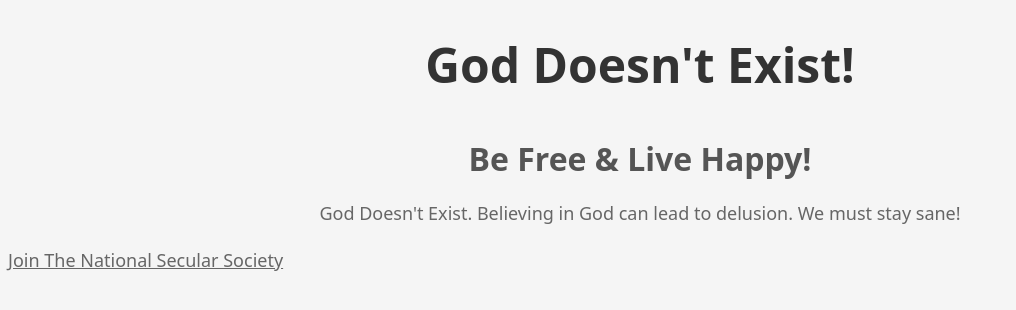
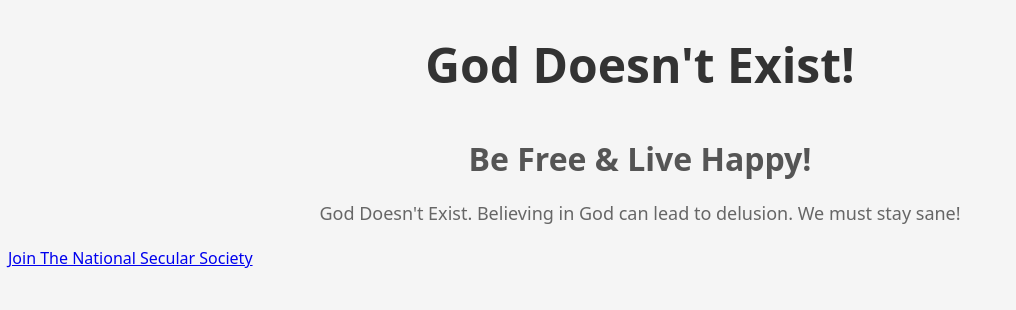
Before and after one commit to Albie737/anti-god, a plain HTML site: page index.html in a window 1280 px wide. Shown: the whole page, without its empty margins (0-1016 px from the left). Drawn offline with Linux system fonts and the light colour scheme.

Commit message:
Update style.css

```diff
--- a/style.css
+++ b/style.css
@@ -29,7 +29,7 @@ p {
   margin-bottom: 20px;
 }
 
-a {
+a:link a:visited {
   font-size: 18px;
   line-height: 1.5;
   color: #666;
```
